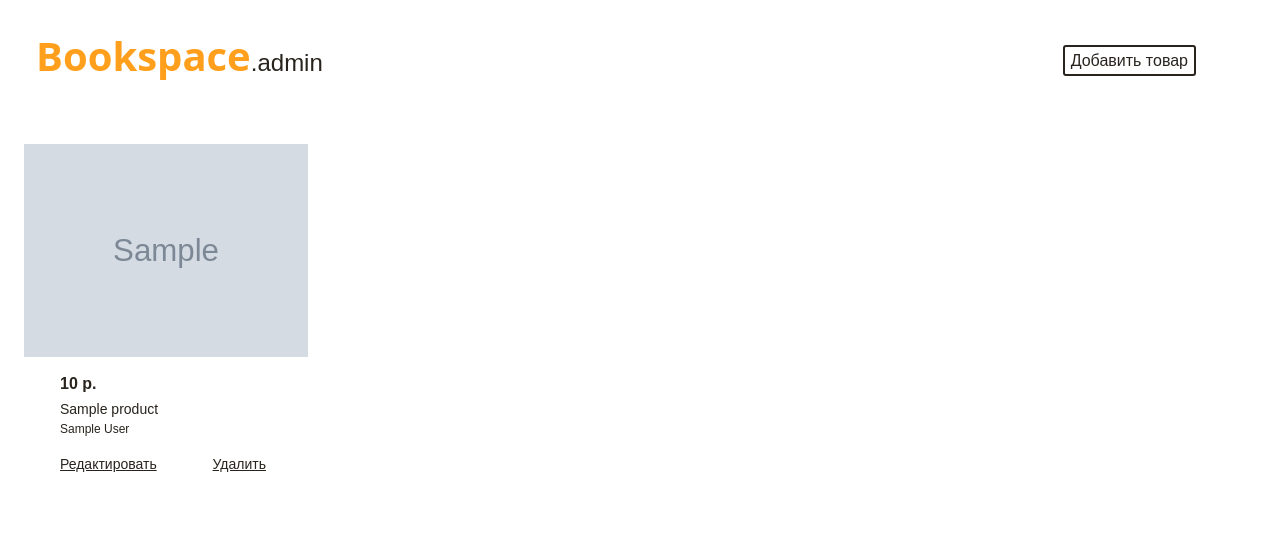
After one commit to DashaVed/semester_project_2k_flask_bookspace, a Flask app: template templates/shop/admin/main_admin.html in a window 1280 px wide. The commit adds this page. Shown: the top 543 px of the page. Run offline with Flask 3, Linux system fonts and the light colour scheme; the template is opened without the code that fills it: most values are stand-ins (such as "Sample title", 1, 10 or a date in 2020); grey boxes marked "Sample" are stand-in pictures; some libraries are stand-ins or nearby versions.

Commit message:
+ admin page

```diff
--- a/routs.py
+++ b/routs.py
@@ -44,16 +44,16 @@ def is_authenticated():
 def is_admin():
     if is_authenticated():
         return True if session['id'] == '4' else False
+    return False
 
 
-@app.route("/")
-def main():
-    return render_template('shop/main.html', is_authenticated=is_authenticated(), is_admin=is_admin())
+# def main():
+#     return render_template('shop/main.html', is_authenticated=is_authenticated(), is_admin=is_admin())
 
-
+@app.route("/", defaults={'parent_id': None})
 @app.route('/catalog', defaults={'parent_id': None})
 @app.route('/catalog/<parent_id>')
-def get_catalog(parent_id):
+def main(parent_id):
     if parent_id:
         products = []
         products_id = db.select('SELECT product_id FROM product_category WHERE category_id=%s', (parent_id,))
@@ -352,8 +352,8 @@ def registration():
             flash('Аккаунт с таким номером телефона уже существует')
         elif validation_account_form(first_name, last_name, phone, email, password):
             user_id = db.get_insert('INSERT INTO account (first_name, last_name, phone, email, password)'
-                      ' VALUES (%s, %s, %s, %s, %s) RETURNING user_id',
-                      values=(first_name, last_name, phone, email, _hashed_password))
+                                    ' VALUES (%s, %s, %s, %s, %s) RETURNING user_id',
+                                    values=(first_name, last_name, phone, email, _hashed_password))
             db.insert('INSERT INTO cart(user_id) VALUES (%s)', values=(user_id,))
             db.insert('INSERT INTO wishlist(user_id) VALUES (%s)', values=(user_id,))
             session['loggedin'] = True
@@ -388,6 +388,12 @@ def logout():
     session.pop('id', None)
     session.pop('email', None)
     return redirect(url_for('main'))
+
+
+@app.route('/admin')
+def admin():
+    products = db.select('SELECT * FROM product')
+    return render_template('shop/admin/main_admin.html', products=products, is_admin=is_admin())
 
 
 @app.route('/admin/add-product', methods=['GET', 'POST'])
--- /dev/null
+++ b/static/css/admin.css
@@ -0,0 +1,90 @@
+h1 {
+    margin-right: 10px;
+    color: #FF9F1C;
+    text-decoration: none;
+    font-size: 40px;
+    font-weight: 700;
+    vertical-align: middle;
+}
+
+h1 span {
+    font-family: montserrat, sans-serif;
+    font-weight: 500;
+    color: #28231D;
+    font-size: 24px;
+}
+
+.navbar-add-product-btn{
+    border: 2px solid #28231D;
+    border-radius: 3px;
+    background-color: white;
+}
+
+.navbar-add-product-btn a {
+    font-family: montserrat, sans-serif;
+    font-weight: 500;
+    font-style: normal;
+    color: #28231D;
+    font-size: 16px;
+    text-decoration: none;
+}
+
+.product-card {
+    width: 290px;
+    height: 400px;
+}
+
+.product-card-image {
+    width: 284px;
+    height: 220px;
+    justify-content: center;
+    align-items: center;
+}
+
+.product-card-image img {
+    display: block;
+    max-width: 100%;
+    max-height: 100%;
+    margin: 0 auto;
+}
+
+.product-card-content {
+    padding-left: 36px;
+}
+
+.product-card-price {
+    font-family: montserrat, sans-serif;
+    font-weight: 700;
+    font-style: normal;
+    color: #28231D;
+    font-size: 16px;
+}
+
+.product-card-title {
+    font-family: montserrat, sans-serif;
+    font-weight: 500;
+    font-style: normal;
+    color: #28231D;
+    font-size: 14px;
+    text-decoration: none;
+}
+
+.product-card-author {
+    font-family: montserrat, sans-serif;
+    font-weight: 500;
+    font-style: normal;
+    color: #28231D;
+    font-size: 12px;
+}
+
+.product-card-actions {
+    font-family: montserrat, sans-serif;
+    font-weight: 500;
+    font-style: normal;
+    font-size: 14px;
+
+}
+
+.product-card-actions a {
+    color: #28231D;
+}
--- /dev/null
+++ b/templates/shop/admin/main_admin.html
@@ -0,0 +1,45 @@
+{% extends 'shop/admin/base.html' %}
+
+{% block title %}Административная панель{% endblock %}
+
+{% block style %}
+    <link rel="stylesheet" type="text/css" href="{{ url_for( 'static', filename='css/admin.css') }}">
+{% endblock %}
+
+{% block content %}
+    <nav class="navbar navbar-expand-lg m-4 mb-5">
+        <div class="container-fluid">
+            <h1 class="navbar-logo">Bookspace<span>.admin</span></h1>
+            <button type="button" class="navbar-add-product-btn me-5">
+                <a href="{{ url_for('add_product') }}">Добавить товар</a>
+            </button>
+        </div>
+    </nav>
+    <div class="content m-4">
+        <div class="product-list d-flex fill-height flex-wrap">
+            {% for product in products %}
+                <div class="product-list-item">
+                    <article class="product-card">
+                        <div class="product-card-image">
+                            <img src="{{ url_for( 'static', filename='img/' + product.image) }}"
+                                 alt="{{ product.title }}">
+                        </div>
+                        <div class="product-card-content pt-2">
+                            <div class="product-card-price">
+                                <span>{{ product.price| int }} p.</span>
+                            </div>
+                            <span class="product-card-title">{{ product.title }}</span>
+                            <div class="product-card-author">
+                                <span>{{ product.author }}</span>
+                            </div>
+                            <div class="product-card-actions d-flex mt-3 me-5 justify-content-between">
+                                <a href="#">Редактировать</a>
+                                <a href="#">Удалить</a>
+                            </div>
+                        </div>
+                    </article>
+                </div>
+            {% endfor %}
+        </div>
+    </div>
+{% endblock %}
--- a/templates/shop/admin/product_form.html
+++ b/templates/shop/admin/product_form.html
@@ -42,7 +42,7 @@
                                     {% endfor %}
                                 {% endif %}
                             {% endwith %}
-                            <input class="btn btn-info" type=submit value=Добавить>
+                            <input class="btn btn-warning" type=submit value=Добавить>
                         </form>
                     </div>
                 </div>
--- a/templates/shop/catalog.html
+++ b/templates/shop/catalog.html
@@ -22,7 +22,7 @@
                                     <ul class="catalog-nav_list">
                                         {% for category in categories %}
                                             <li class="catalog-nav_item pb-1">
-                                                <a href="{{ url_for('get_catalog', parent_id=category.id) }}"
+                                                <a href="{{ url_for('main', parent_id=category.id) }}"
                                                    class="catalog-nav_link ">{{ category.value }}</a>
                                             </li>
                                         {% endfor %}
```
